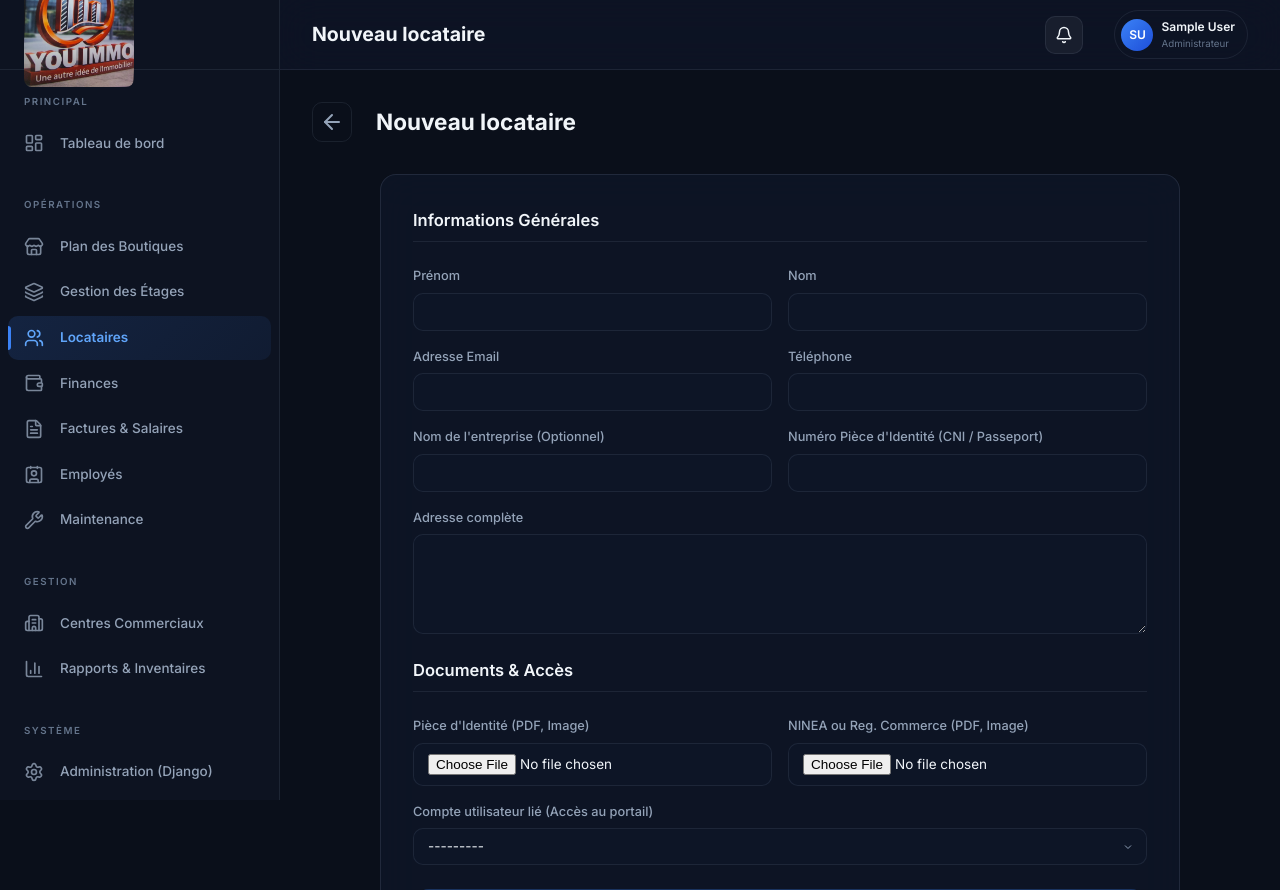
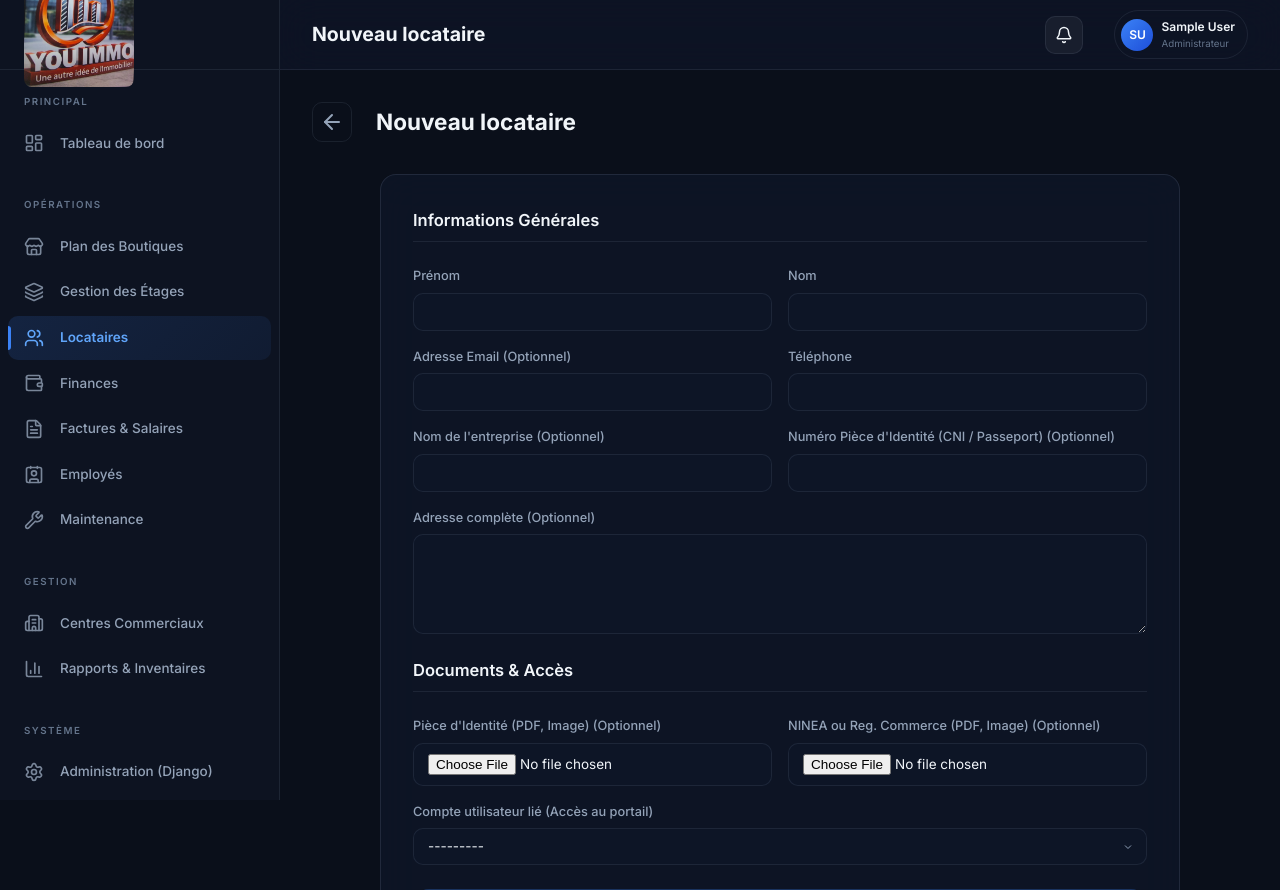
Before and after one commit to Ablaye11/centre-you-immo, a Django app: page /locataires/creer/ in a window 1280 px wide. Shown: the top 890 px of the page. Run offline with Django 5.2, Linux system fonts and the light colour scheme; the visitor is signed in with stand-in values (Sample User, id 1); data comes from the database, SQL or seed files in the repository; data that the repository does not hold is empty.

Commit message:
style: reduce header font size on invoice PDF and mark optional fields on TenantForm

```diff
--- a/finance/invoice_pdf.py
+++ b/finance/invoice_pdf.py
@@ -31,7 +31,7 @@ class InvoicePDFView(LoginRequiredMixin, View):
 
         # Header Text
         p.setFillColor(colors.white)
-        p.setFont("Helvetica-Bold", 24)
+        p.setFont("Helvetica-Bold", 16)
         p.drawString(40, height - 60, "CENTRE COMMERCIAL YOU IMMO")
 
         p.setFont("Helvetica", 10)
--- a/templates/tenants/tenant_form.html
+++ b/templates/tenants/tenant_form.html
@@ -32,7 +32,7 @@
 
         <div class="form-row">
             <div class="form-group">
-                <label class="form-label" for="id_email">Adresse Email</label>
+                <label class="form-label" for="id_email">Adresse Email (Optionnel)</label>
                 <input type="email" name="email" id="id_email" class="form-control" value="{{ form.email.value|default_if_none:'' }}">
             </div>
             <div class="form-group">
@@ -47,13 +47,13 @@
                 <input type="text" name="company_name" id="id_company_name" class="form-control" value="{{ form.company_name.value|default_if_none:'' }}">
             </div>
             <div class="form-group">
-                <label class="form-label" for="id_id_number">Numéro Pièce d'Identité (CNI / Passeport)</label>
+                <label class="form-label" for="id_id_number">Numéro Pièce d'Identité (CNI / Passeport) (Optionnel)</label>
                 <input type="text" name="id_number" id="id_id_number" class="form-control" value="{{ form.id_number.value|default_if_none:'' }}">
             </div>
         </div>
 
         <div class="form-group">
-            <label class="form-label" for="id_address">Adresse complète</label>
+            <label class="form-label" for="id_address">Adresse complète (Optionnel)</label>
             <textarea name="address" id="id_address" class="form-control" rows="3">{{ form.address.value|default_if_none:'' }}</textarea>
         </div>
 
@@ -61,12 +61,12 @@
 
         <div class="form-row">
             <div class="form-group">
-                <label class="form-label" for="id_cni_or_passport">Pièce d'Identité (PDF, Image)</label>
+                <label class="form-label" for="id_cni_or_passport">Pièce d'Identité (PDF, Image) (Optionnel)</label>
                 {{ form.cni_or_passport }}
                 {{ form.cni_or_passport.errors }}
             </div>
             <div class="form-group">
-                <label class="form-label" for="id_ninea_or_rc">NINEA ou Reg. Commerce (PDF, Image)</label>
+                <label class="form-label" for="id_ninea_or_rc">NINEA ou Reg. Commerce (PDF, Image) (Optionnel)</label>
                 {{ form.ninea_or_rc }}
                 {{ form.ninea_or_rc.errors }}
             </div>
```
